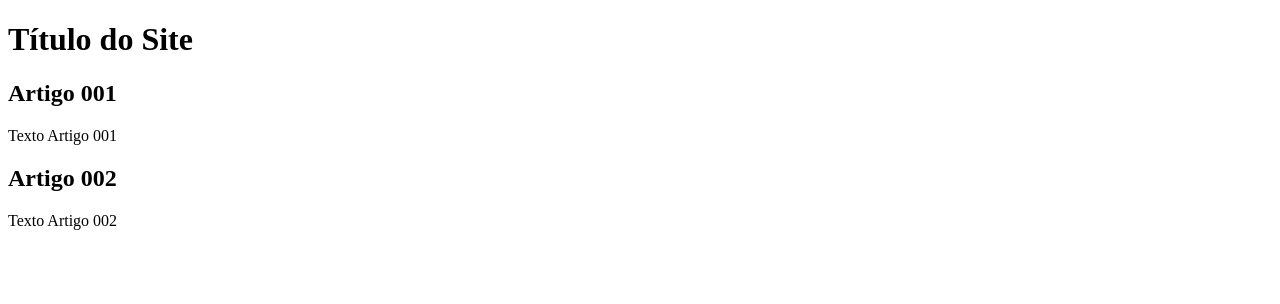
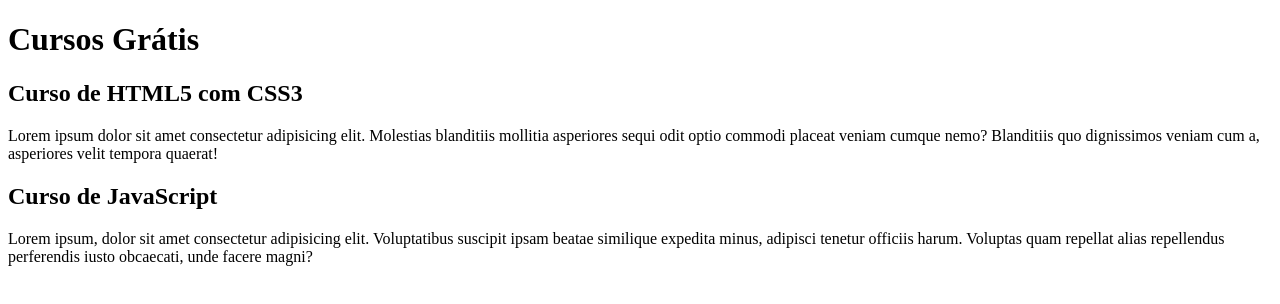
Before and after one commit to biticur/projeto-site, a plain HTML site: page index.html in a window 1280 px wide. Drawn offline with Linux system fonts and the light colour scheme.

Commit message:
comecei a escrever o conteúdo

```diff
--- a/index.html
+++ b/index.html
@@ -9,19 +9,17 @@
 <body>
     <main>
         <header>
-            <h1>
-                Título do Site
-            </h1>
-            <article>
-                <h2>Artigo 001</h2>
-                <p>Texto Artigo 001</p>
-            </article>
+            <h1>Cursos Grátis</h1>
+        </header>
+        <article>
+            <h2>Curso de HTML5 com CSS3</h2>
+            <p>Lorem ipsum dolor sit amet consectetur adipisicing elit. Molestias blanditiis mollitia asperiores sequi odit optio commodi placeat veniam cumque nemo? Blanditiis quo dignissimos veniam cum a, asperiores velit tempora quaerat!</p>
+        </article>
 
-            <article>
-                <h2>Artigo 002</h2>
-                <p>Texto Artigo 002</p>
-            </article>
-        </header>
+        <article>
+            <h2>Curso de JavaScript</h2>
+             <p>Lorem ipsum, dolor sit amet consectetur adipisicing elit. Voluptatibus suscipit ipsam beatae similique expedita minus, adipisci tenetur officiis harum. Voluptas quam repellat alias repellendus perferendis iusto obcaecati, unde facere magni?</p>
+        </article>
     </main>
 </body>
 </html>
```
